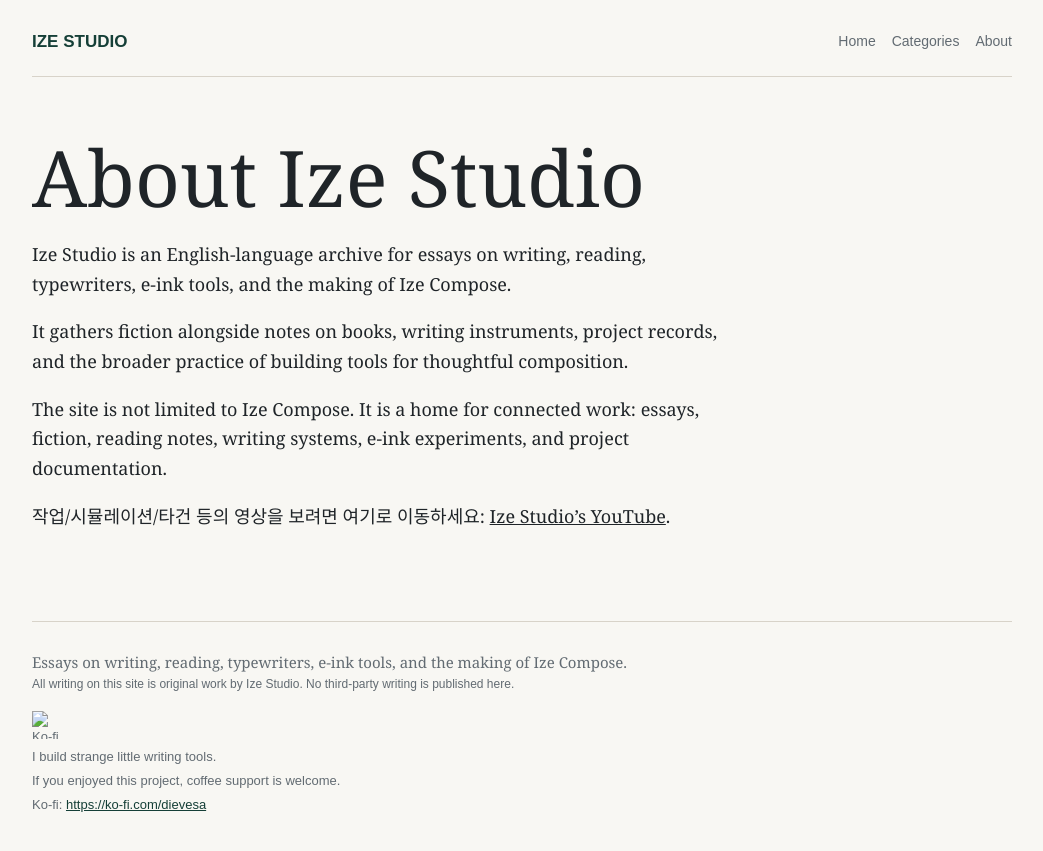
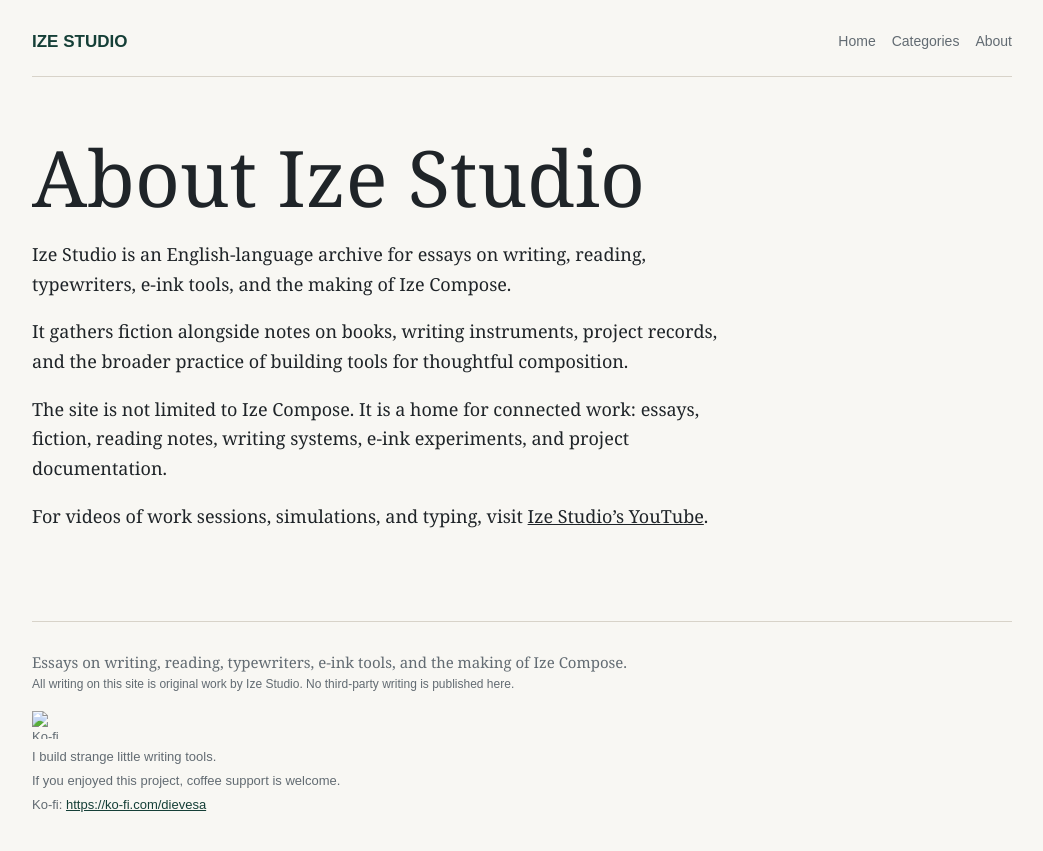
Before and after one commit to ize-studio/ize-studio.github.io, a Jekyll site: the page built from about.md, in a window 1280 px wide. Shown: the top 851 px of the page, without its empty margins (118-1161 px from the left). Built offline with Jekyll 4.4.1, drawn with Linux system fonts in a browser that asks for light colours.

Commit message:
Restore English YouTube notice

```diff
--- a/about.md
+++ b/about.md
@@ -12,4 +12,4 @@
 
 The site is not limited to Ize Compose. It is a home for connected work: essays, fiction, reading notes, writing systems, e-ink experiments, and project documentation.
 
-작업/시뮬레이션/타건 등의 영상을 보려면 여기로 이동하세요: [Ize Studio's YouTube](https://www.youtube.com/@ize-studio).
+For videos of work sessions, simulations, and typing, visit [Ize Studio's YouTube](https://www.youtube.com/@ize-studio).
```
